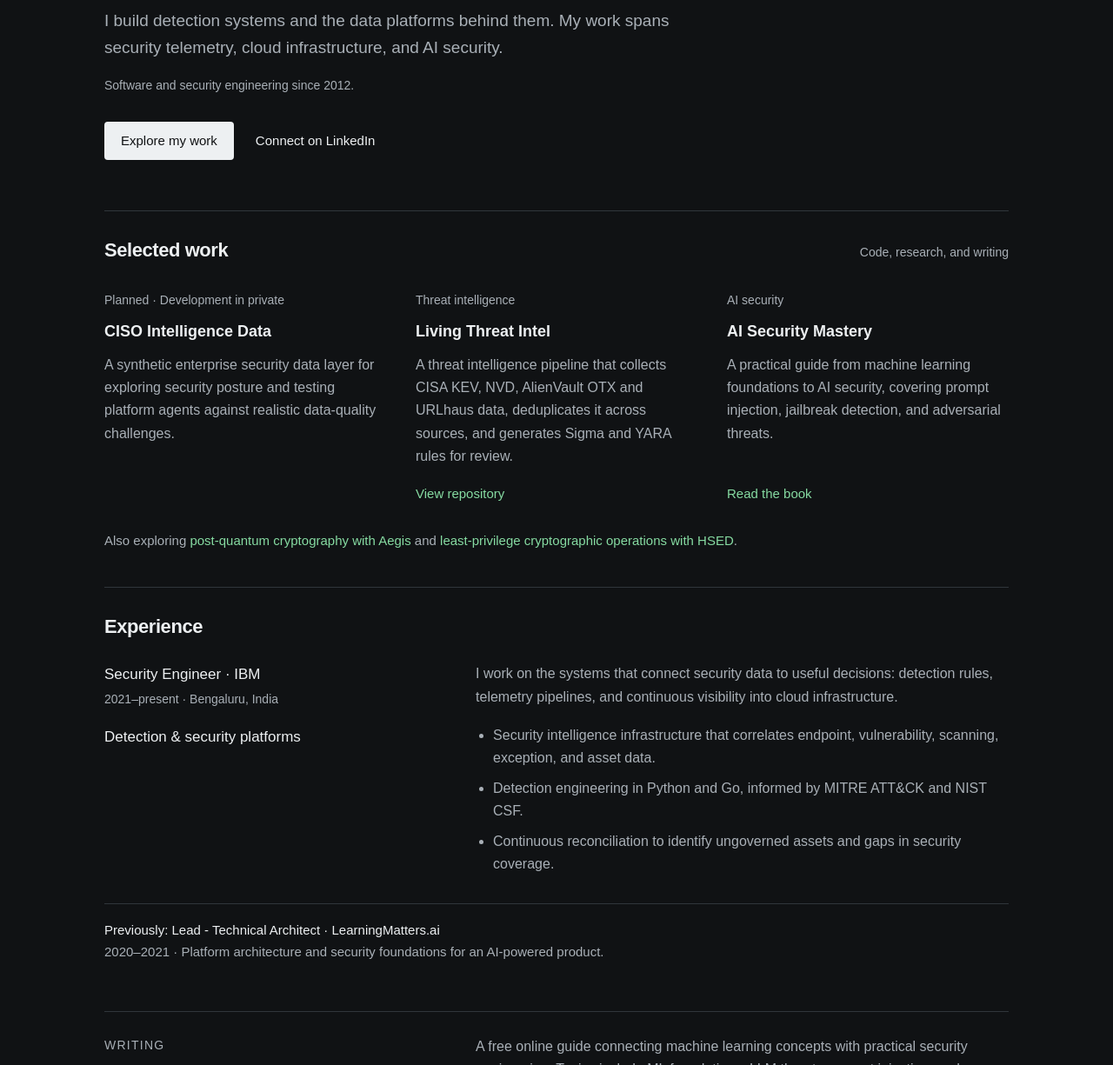
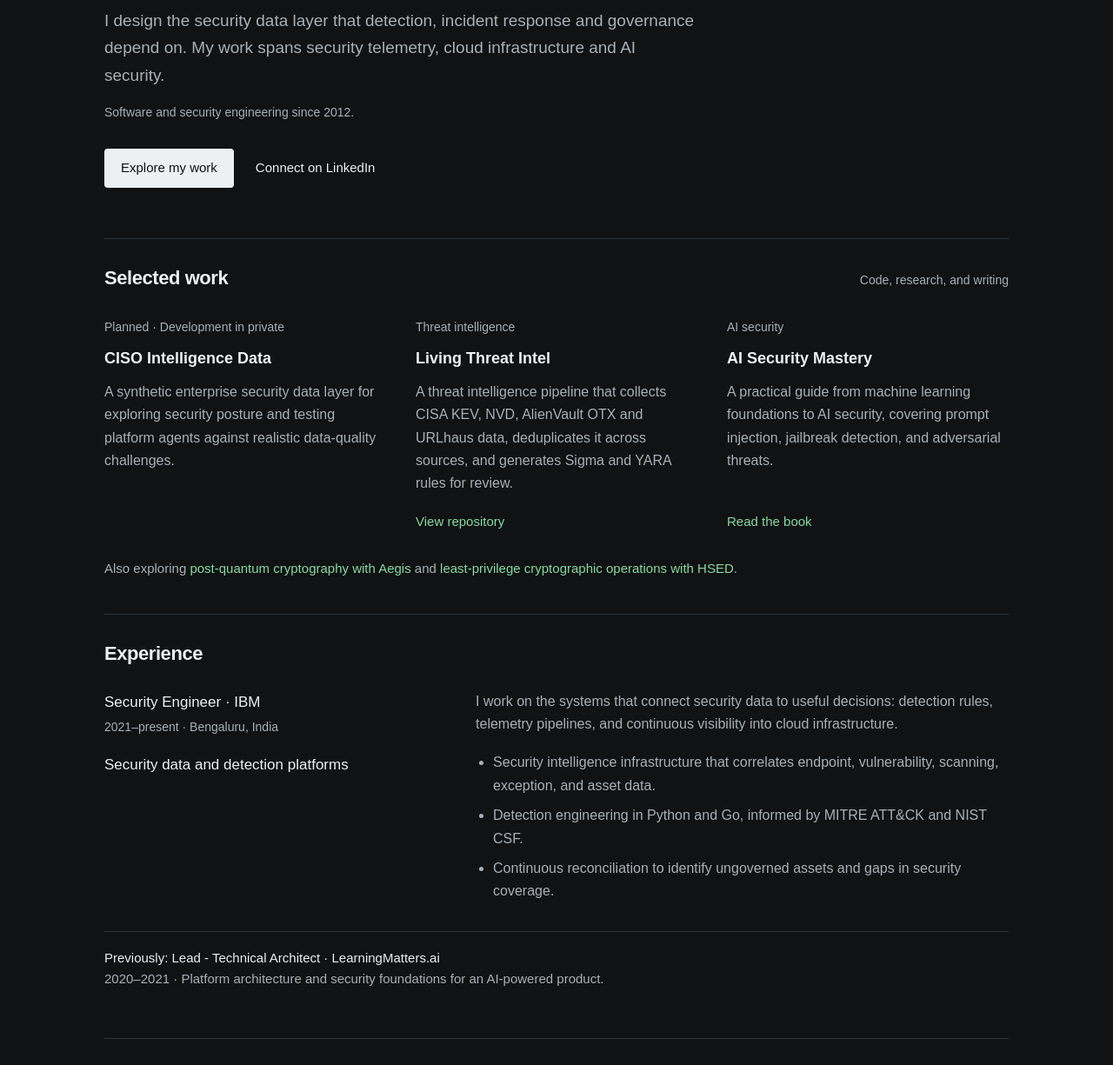
Before and after one commit to ruwgxo/ruwgxo.github.io, a plain HTML site: page index.html in a window 1280 px wide. Shown: the part 298-1523 px from the top of the page at 87% size. Drawn offline with Linux system fonts and the light colour scheme.

Commit message:
Update profile wording (#5)
Claude-Session: https://claude.ai/code/session_014XqGex673Q3RsQqZoAr14b

Co-authored-by: Claude <noreply@anthropic.com>

```diff
--- a/index.html
+++ b/index.html
@@ -3,7 +3,7 @@
 <head>
 <meta charset="utf-8">
 <meta name="viewport" content="width=device-width,initial-scale=1">
-<title>Raghav Dinesh — Security Engineer</title>
+<title>Raghav Dinesh · Security Architect</title>
 <meta name="description" content="Raghav Dinesh. Detection engineering, security data platforms, and AI security. Explore projects, experience, and AI Security Mastery.">
 <meta name="theme-color" content="#101214">
 <link rel="icon" type="image/svg+xml" href="favicon.svg">
@@ -16,13 +16,13 @@
 <div class="wrap">
 <header class="nav"><a class="brand" href="#main">Raghav Dinesh</a><nav class="nav-links" aria-label="Main navigation"><a href="#work">Work</a><a href="#experience">Experience</a><a href="#writing">Writing</a><a href="#contact">Contact</a></nav></header>
 <main id="main">
-<section class="hero" aria-labelledby="name"><p class="eyebrow">Detection &amp; security platform engineering</p><h1 id="name">Raghav Dinesh</h1><p class="intro">I build detection systems and the data platforms behind them. My work spans security telemetry, cloud infrastructure, and AI security.</p><p class="dates" style="margin:16px 0 0">Software and security engineering since 2012.</p><div class="actions"><a class="button" href="#work">Explore my work</a><a href="https://www.linkedin.com/in/ruwgxo/">Connect on LinkedIn</a></div></section>
+<section class="hero" aria-labelledby="name"><p class="eyebrow">Security architecture · Detection platforms · AI security</p><h1 id="name">Raghav Dinesh</h1><p class="intro">I design the security data layer that detection, incident response and governance depend on. My work spans security telemetry, cloud infrastructure and AI security.</p><p class="dates" style="margin:16px 0 0">Software and security engineering since 2012.</p><div class="actions"><a class="button" href="#work">Explore my work</a><a href="https://www.linkedin.com/in/ruwgxo/">Connect on LinkedIn</a></div></section>
 <section class="section" id="work" aria-labelledby="work-title"><div class="section-heading"><h2 id="work-title">Selected work</h2><p>Code, research, and writing</p></div><div class="projects">
 <article class="project"><span class="type">Planned · Development in private</span><h3>CISO Intelligence Data</h3><p>A synthetic enterprise security data layer for exploring security posture and testing platform agents against realistic data-quality challenges.</p></article>
 <article class="project"><span class="type">Threat intelligence</span><h3>Living Threat Intel</h3><p>A threat intelligence pipeline that collects CISA KEV, NVD, AlienVault OTX and URLhaus data, deduplicates it across sources, and generates Sigma and YARA rules for review.</p><a href="https://github.com/ruwgxo/living-threat-intel">View repository</a></article>
 <article class="project"><span class="type">AI security</span><h3>AI Security Mastery</h3><p>A practical guide from machine learning foundations to AI security, covering prompt injection, jailbreak detection, and adversarial threats.</p><a href="https://ruwgxo.com/book/">Read the book</a></article>
 </div><p class="more-projects">Also exploring <a href="https://github.com/ruwgxo/aegis">post-quantum cryptography with Aegis</a> and <a href="https://github.com/ruwgxo/hsed">least-privilege cryptographic operations with HSED</a>.</p></section>
-<section class="section" id="experience" aria-labelledby="experience-title"><div class="section-heading"><h2 id="experience-title">Experience</h2></div><div class="experience-grid"><div><p class="role">Security Engineer · IBM</p><p class="dates">2021–present · Bengaluru, India</p><p class="role">Detection &amp; security platforms</p></div><div class="experience-copy"><p>I work on the systems that connect security data to useful decisions: detection rules, telemetry pipelines, and continuous visibility into cloud infrastructure.</p><ul><li>Security intelligence infrastructure that correlates endpoint, vulnerability, scanning, exception, and asset data.</li><li>Detection engineering in Python and Go, informed by MITRE ATT&amp;CK and NIST CSF.</li><li>Continuous reconciliation to identify ungoverned assets and gaps in security coverage.</li></ul></div></div><p class="previous"><strong>Previously: Lead - Technical Architect · LearningMatters.ai</strong><br>2020–2021 · Platform architecture and security foundations for an AI-powered product.</p></section>
+<section class="section" id="experience" aria-labelledby="experience-title"><div class="section-heading"><h2 id="experience-title">Experience</h2></div><div class="experience-grid"><div><p class="role">Security Engineer · IBM</p><p class="dates">2021–present · Bengaluru, India</p><p class="role">Security data and detection platforms</p></div><div class="experience-copy"><p>I work on the systems that connect security data to useful decisions: detection rules, telemetry pipelines, and continuous visibility into cloud infrastructure.</p><ul><li>Security intelligence infrastructure that correlates endpoint, vulnerability, scanning, exception, and asset data.</li><li>Detection engineering in Python and Go, informed by MITRE ATT&amp;CK and NIST CSF.</li><li>Continuous reconciliation to identify ungoverned assets and gaps in security coverage.</li></ul></div></div><p class="previous"><strong>Previously: Lead - Technical Architect · LearningMatters.ai</strong><br>2020–2021 · Platform architecture and security foundations for an AI-powered product.</p></section>
 <section class="section" id="writing" aria-labelledby="writing-title"><div class="book-layout"><div><p class="eyebrow">Writing</p><h2 id="writing-title">AI Security Mastery</h2></div><div><p>A free online guide connecting machine learning concepts with practical security engineering. Topics include ML foundations, LLM threats, prompt injection, and detection.</p><div class="book-links"><a href="https://ruwgxo.com/book/">Read online</a><a href="https://github.com/ruwgxo/ai-security-mastery">Explore the source</a><a href="https://doi.org/10.5281/zenodo.22131915">Cite (DOI)</a></div></div></div></section>
 <section class="section contact" id="contact" aria-labelledby="contact-title"><div><h2 id="contact-title">Let’s connect</h2><p>For security engineering opportunities and technical collaboration.</p></div><div class="contact-links"><a href="https://github.com/ruwgxo">GitHub</a><a href="https://www.linkedin.com/in/ruwgxo/">LinkedIn</a></div></section>
 </main><footer><span>Raghav Dinesh · ruwgxo</span><span>Security engineering · Bengaluru</span></footer>
```
Also changed, not shown: llms.txt.
